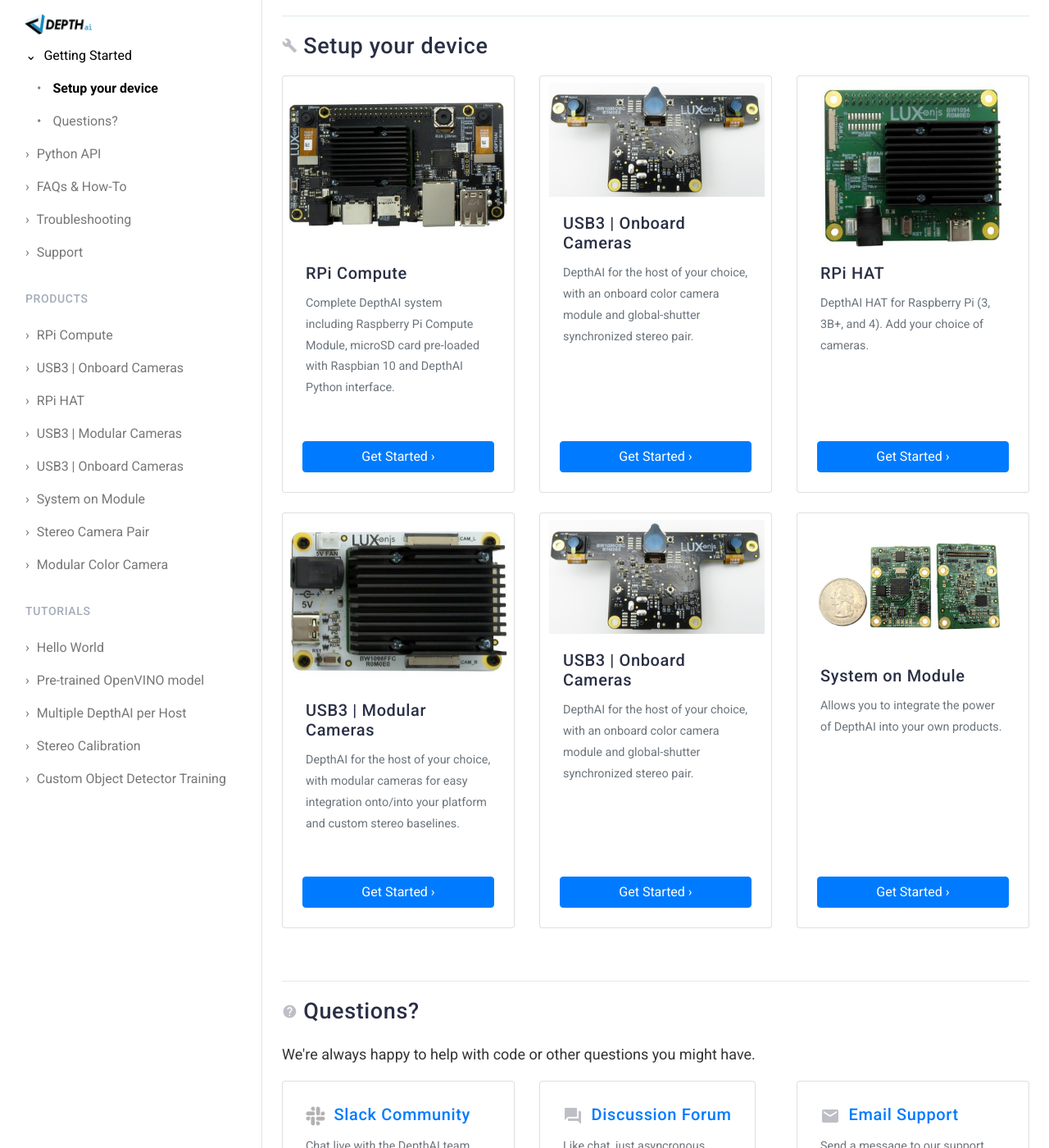
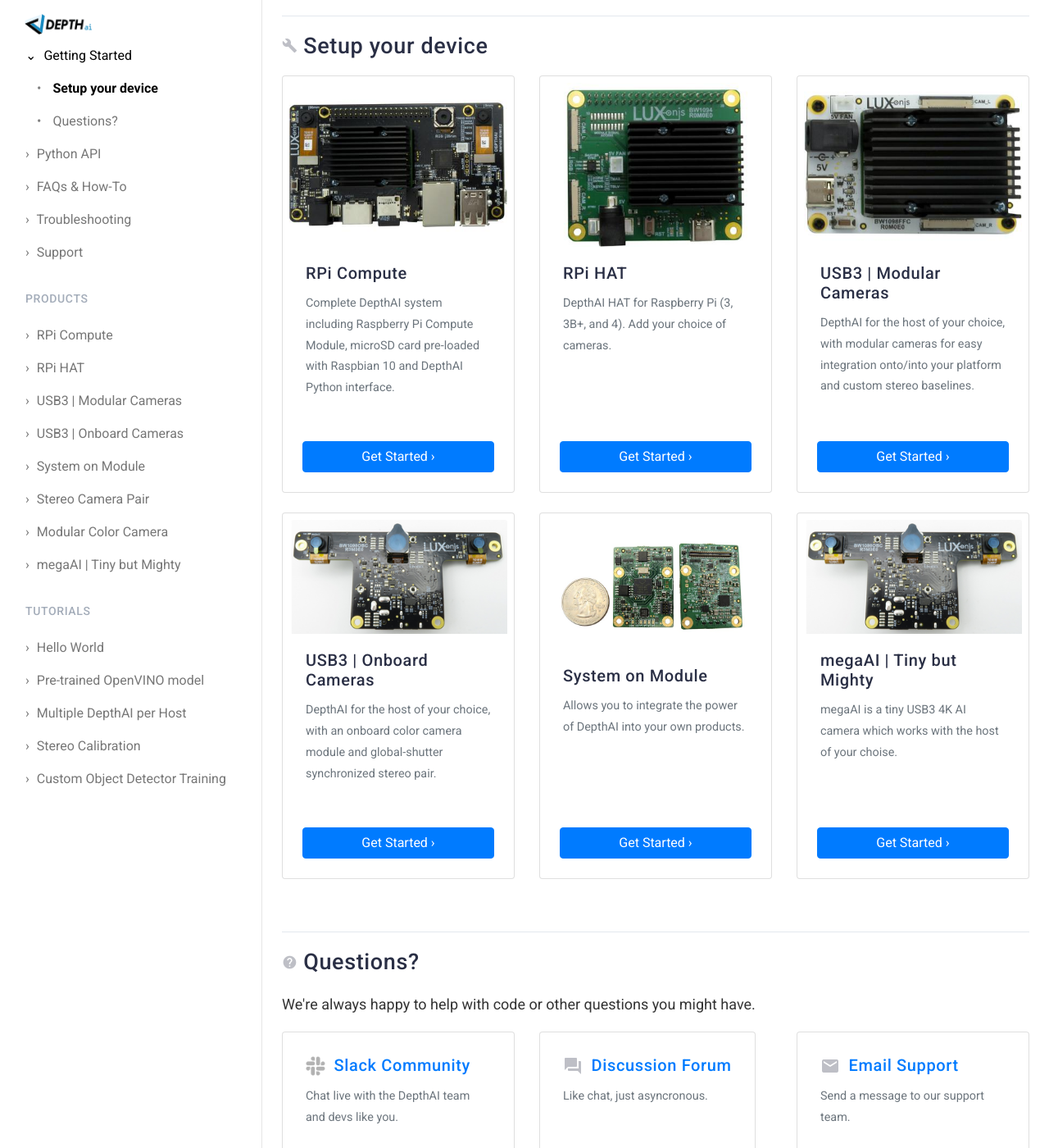
Before and after one commit to luxonis/depthai-docs-website, a Jekyll site: the page built from index.html, in a window 1280 px wide and 1400 px high, scrolled down 329 px. Shown: the whole window at 82% size. Built offline with Jekyll 4.4.1, drawn with Linux system fonts in a browser that asks for light colours; nearby versions of some CDN libraries.

Commit message:
Update bw1093.md

```diff
--- a/_products/bw1093.md
+++ b/_products/bw1093.md
@@ -1,10 +1,10 @@
 ---
 layout: default
-title: DepthAI USB3 with onboard cameras
-toc_title: USB3 | Onboard Cameras
+title: megaAI
+toc_title: megaAI | Tiny but Mighty
 screenshot: /images/products/depthai-edition-usb3-cameras.png
-description: DepthAI for the host of your choice, with an onboard color camera module and global-shutter synchronized stereo pair.
-order: 2
+description: megaAI is a tiny USB3 4K AI camera which works with the host of your choise.
+order: 4
 show_on_home: true
 test_args: "-co '{\"board_config\": {\"left_to_right_distance_cm\": 7.5}}'"
 ---
```
